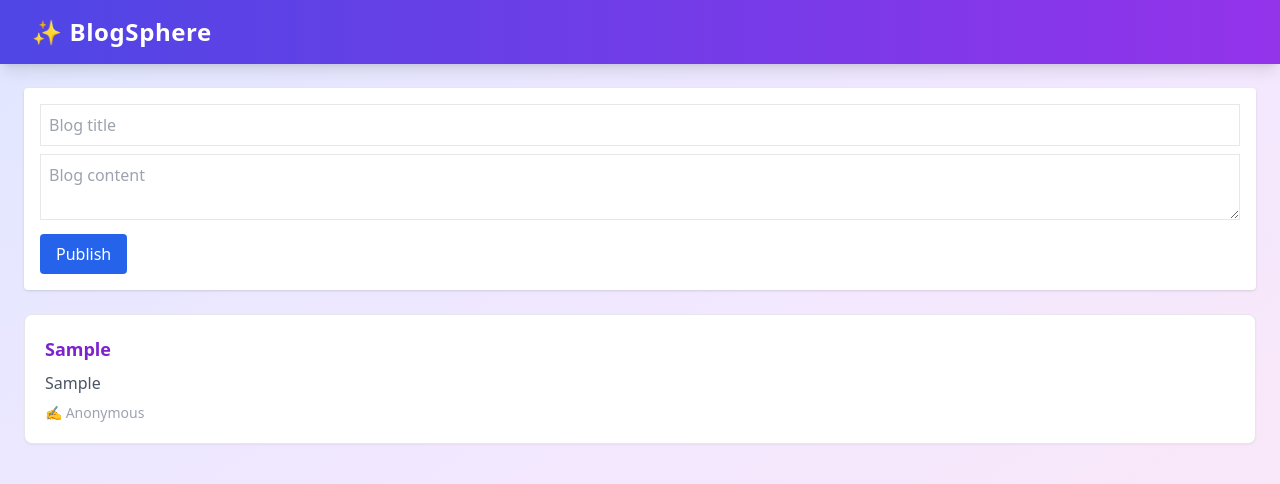
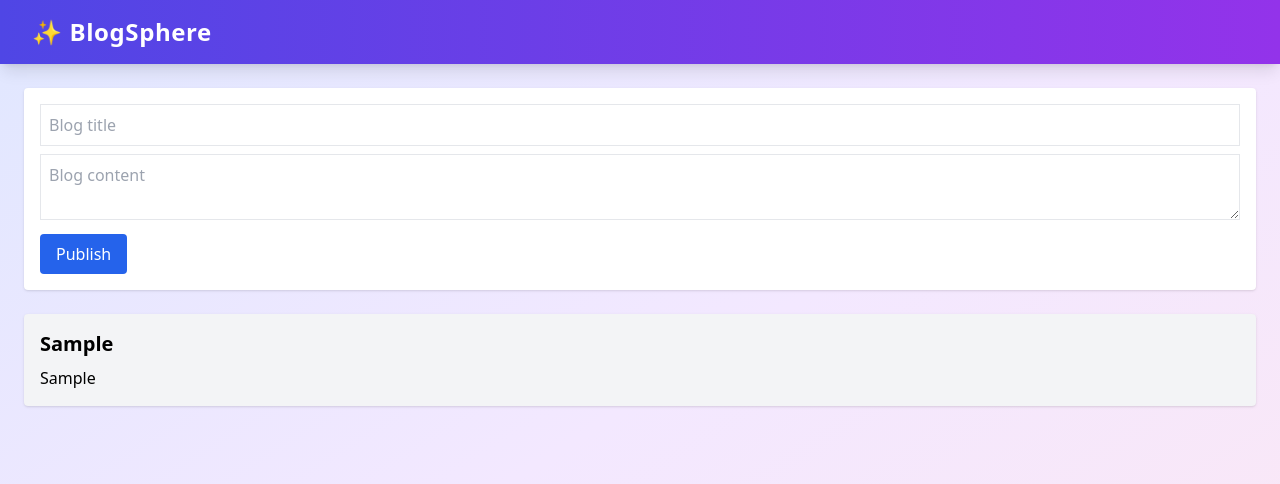
Before and after one commit to nithish334/dnyx_taskk5, a React (Create React App) app in the folder Dynx-Task5-main/: page / in a window 1280 px wide. Both pictures are taken after typing "Sample", "Sample" into the empty fields and a click on the button "Publish". Shown: the top 484 px of the page. Built offline with nearby package versions, Linux system fonts and the light colour scheme.

Commit message:
Update Blogcard.js

```diff
--- a/Dynx-Task5-main/src/components/Blogcard.js
+++ b/Dynx-Task5-main/src/components/Blogcard.js
@@ -1,16 +1,8 @@
-// src/components/BlogCard.js
-import React from 'react';
-
-const BlogCard = ({ blog }) => {
+export default function BlogCard({ blog }) {
   return (
-    <div className="bg-white p-5 rounded-lg shadow-sm border border-gray-200 mb-4">
-      <h3 className="text-lg font-bold text-purple-700">{blog.title}</h3>
-      <p className="text-gray-600 my-2">{blog.content}</p>
-      <div className="text-sm text-gray-400 font-medium">
-        ✍️ {blog.author || "Anonymous"}
-      </div>
+    <div className="bg-gray-100 p-4 rounded shadow">
+      <h2 className="text-xl font-bold">{blog.title}</h2>
+      <p className="mt-2">{blog.content}</p>
     </div>
   );
-};
-
-export default BlogCard;
+}
```
